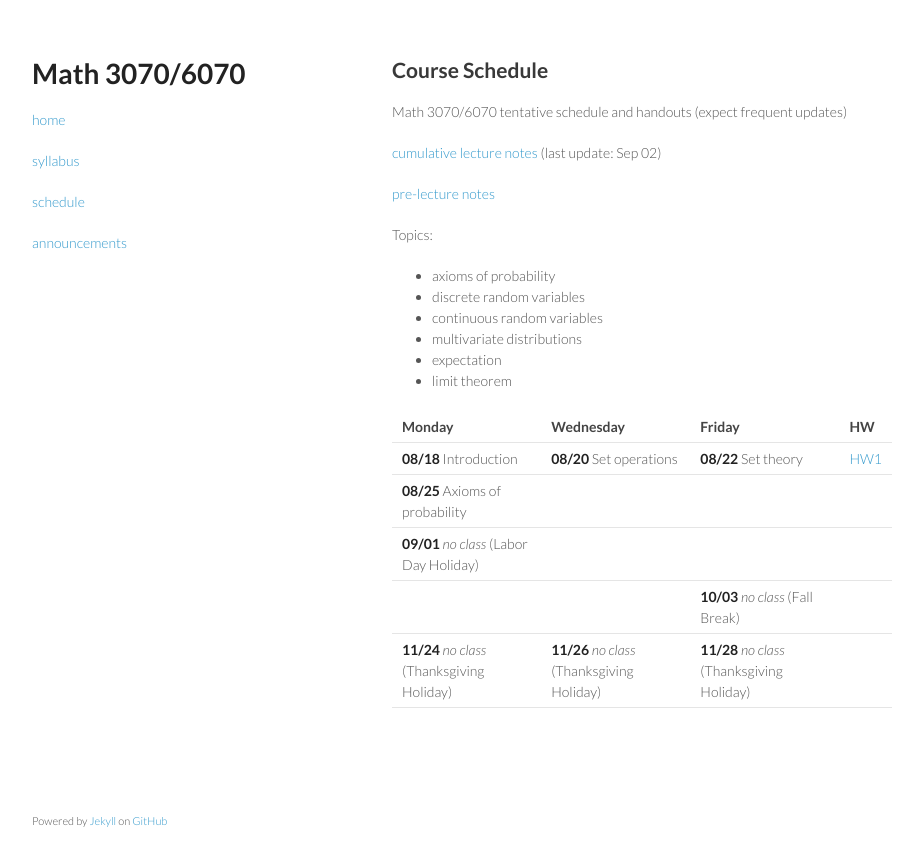
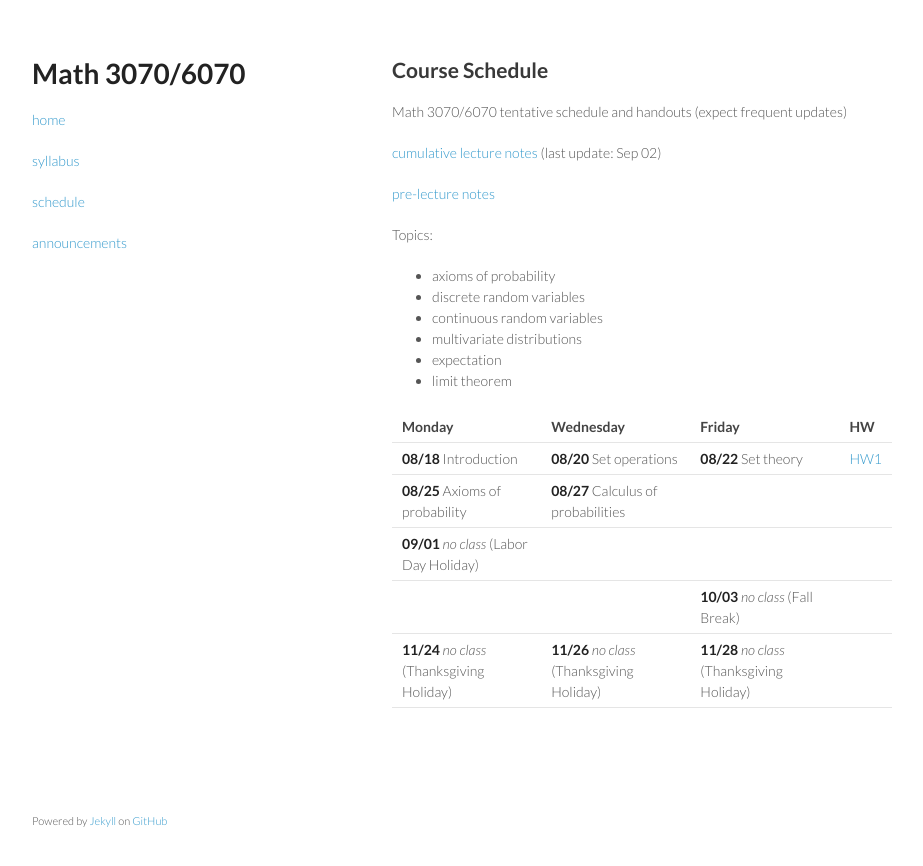
Before and after one commit to tulane-math-3070/2025Fall, a Jekyll site: the page built from schedule/schedule.md, in a window 1280 px wide. Shown: the top 866 px of the page, without its empty margins (178-1101 px from the left). Built offline with Jekyll 4.4.1, drawn with Linux system fonts in a browser that asks for light colours.

```diff
--- a/schedule/schedule.md
+++ b/schedule/schedule.md
@@ -27,7 +27,7 @@ Topics:
 | Monday | Wednesday | Friday | HW |
 |:-----------|:-----------|:------------|:---|
 | **08/18** Introduction | **08/20** Set operations   | **08/22** Set theory  | [HW1](../HW/HW1/HW1.pdf) |
-| **08/25** Axioms of probability | | | |
+| **08/25** Axioms of probability | **08/27** Calculus of probabilities | | |
 | **09/01** _no class_ (Labor Day Holiday) | | | |
 | | | **10/03** _no class_ (Fall Break) | |
 | **11/24** _no class_ (Thanksgiving Holiday) | **11/26**  _no class_ (Thanksgiving Holiday) | **11/28**  _no class_ (Thanksgiving Holiday) | |
```
Also changed, not shown: 2 other files.
